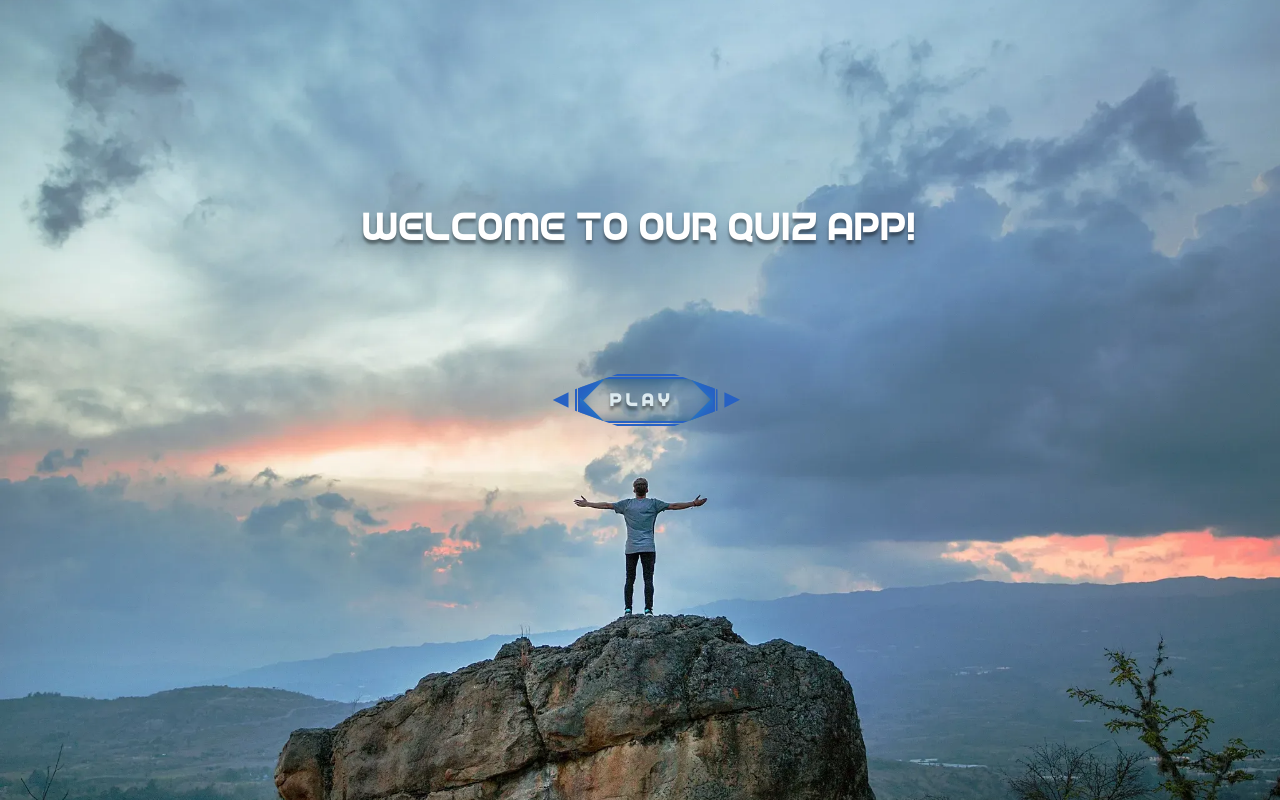
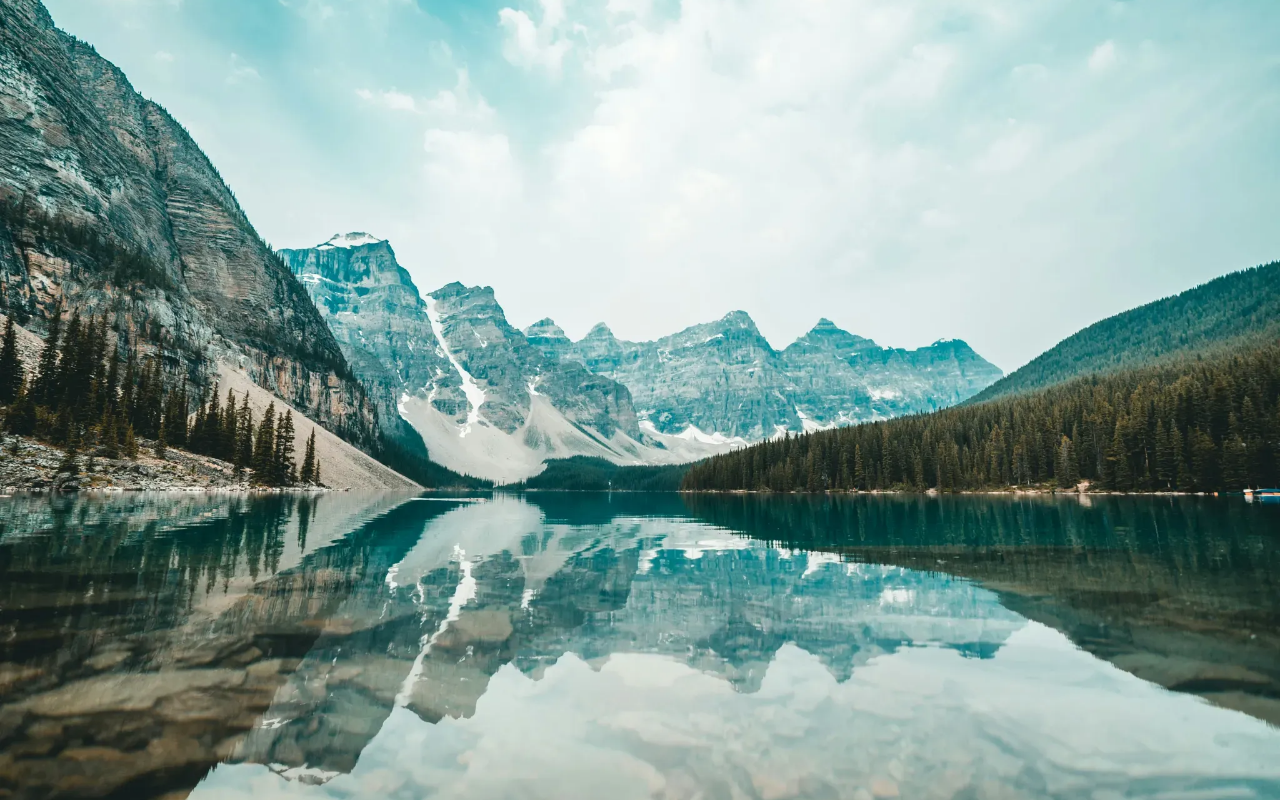
Before and after one commit to EKKE-AFP-I/Csapat01, an Angular app in the folder frontend/: page /result in a window 1280 px wide. Before the commit this address led to /. Built offline with nearby package versions, Linux system fonts and the light colour scheme.

Commit message:
Result Component added w/ background image & routing

```diff
--- a/frontend/src/app/app.routes.ts
+++ b/frontend/src/app/app.routes.ts
@@ -5,6 +5,7 @@ import { AdminHomeComponent } from './page/admin-home/admin-home.component';
 import { AdminEditComponent } from './page/admin-edit/admin-edit.component';
 import { LoginComponent } from './page/login/login.component';
 import { RegisterComponent } from './page/register/register.component';
+import { ResultComponent } from './page/result/result.component';
 
 export const routes: Routes = [
   {
@@ -28,6 +29,11 @@ export const routes: Routes = [
     component: QuestionComponent,
   },
   {
+    path: 'result',
+    title: 'Result',
+    component: ResultComponent,
+  },
+  {
     path: 'admin-home',
     title: 'Admin Home',
     component: AdminHomeComponent,
--- /dev/null
+++ b/frontend/src/app/page/result/result.component.html
@@ -0,0 +1 @@
+<div class="background"></div>
--- /dev/null
+++ b/frontend/src/app/page/result/result.component.scss
@@ -0,0 +1,3 @@
+.background {
+  background-image: url('../../../assets/img/redd-francisco-gdQnsMbhkUs-unsplash.webp');
+}
```
Also changed, not shown: frontend/src/app/page/result/result.component.ts (added, +12 -0 lines), 1 other file (tests, documents, lock files or other folders).
